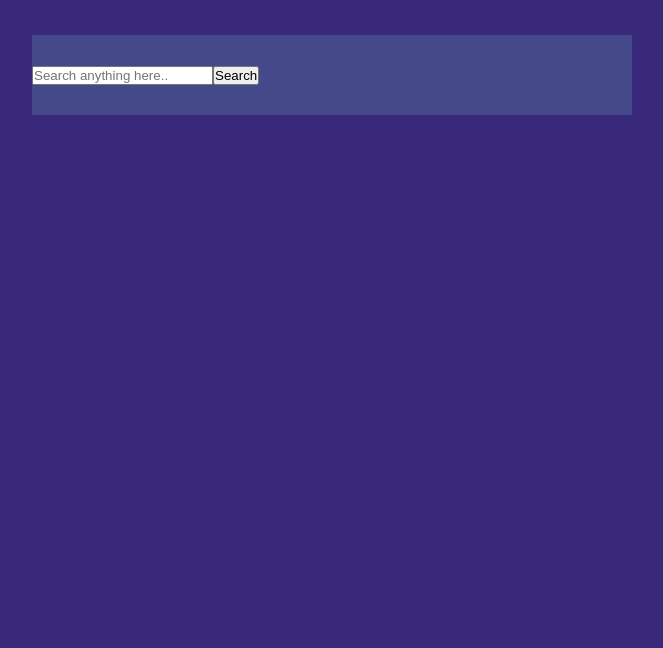
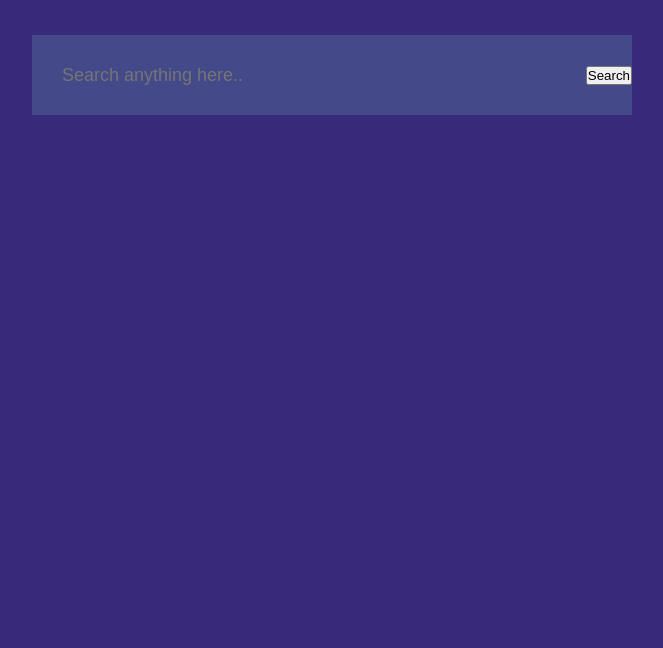
Before and after one commit to Silvia-Wachira/Image-Search-Engine, a plain HTML site: page index.html in a window 1280 px wide. Shown: the part 152-800 px from the top of the page, without its empty margins (308-971 px from the left). Drawn offline with Linux system fonts and the light colour scheme.

Commit message:
create and style input field

```diff
--- a/assets/css/style.css
+++ b/assets/css/style.css
@@ -21,3 +21,13 @@ form{
     display: flex;
     align-items: center;
 }
+form input {
+    flex: 1;
+    height: 100%;
+    border: 0;
+    outline: 0;
+    background: transparent;
+    color:#fff ;
+    font-size: 18px;
+    padding: 0 30px;
+}
```
